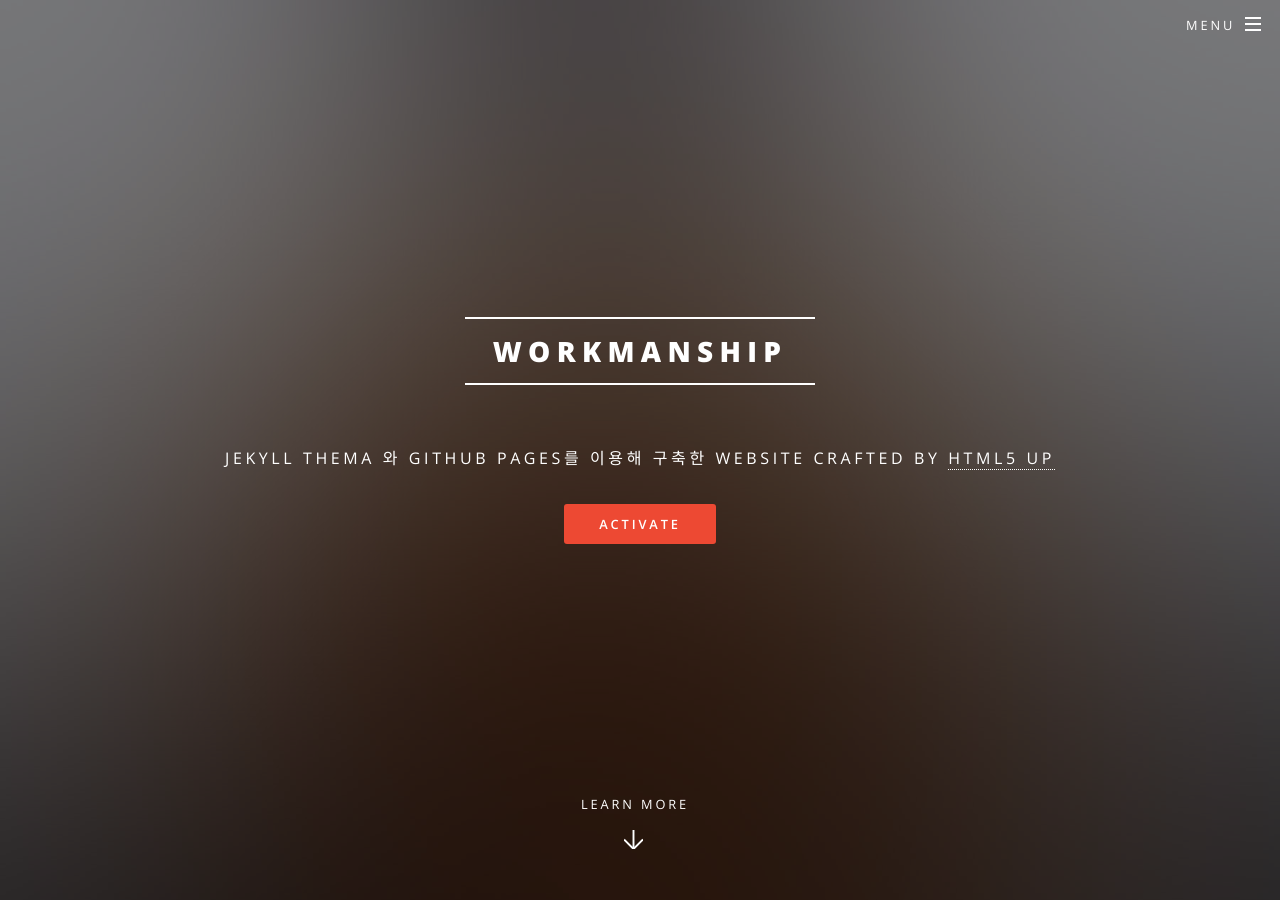
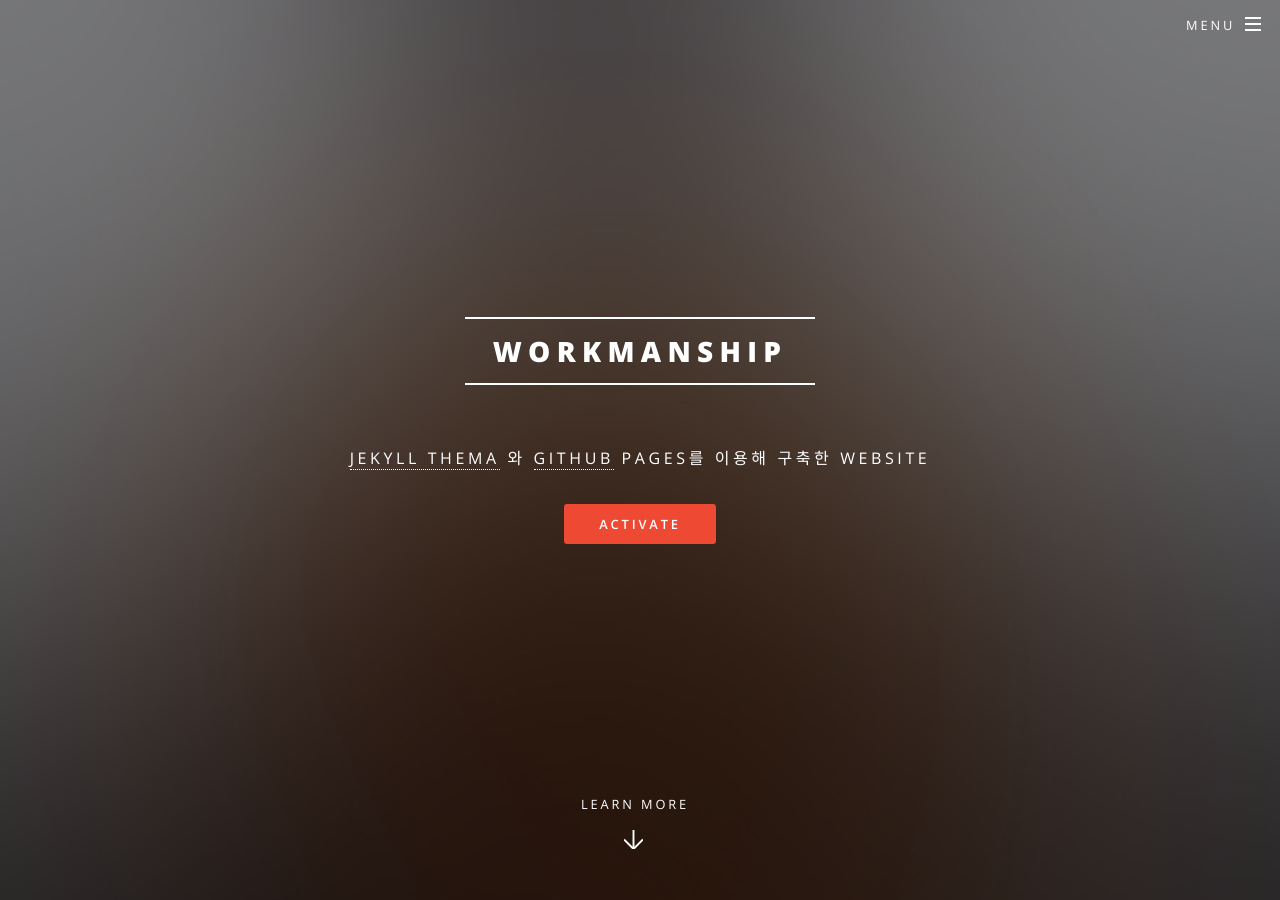
Before and after one commit to Juminhark/Juminhark.github.io, a Jekyll site: the page built from index.html, in a window 1280 px wide and 900 px high. Built offline with Jekyll 4.4.1, drawn with Linux system fonts in a browser that asks for light colours.

Commit message:
Update _config.yml

```diff
--- a/_config.yml
+++ b/_config.yml
@@ -1,8 +1,7 @@
 # Site settings
 title: workmanship
 description: |
-  Jekyll Thema 와 Github Pages를 이용해 구축한 website
-  crafted by [HTML5 UP](http://html5up.net)
+  [Jekyll Thema](http://jekyllthemes.org/) 와 [Github](https://github.com/) Pages를 이용해 구축한 website
 owner: Juminhark # or company name
 first_published: 2019 # if migrating another site, the year of your first publish
 email: wnalsgkr@gmail.com
```
